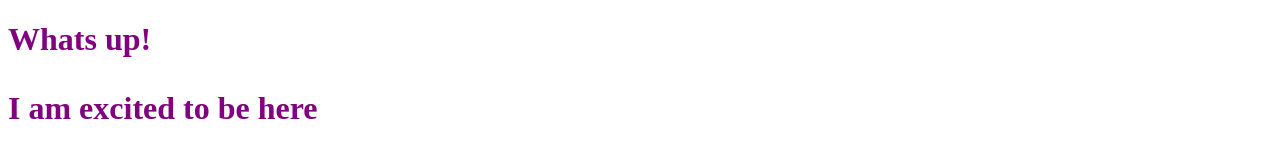
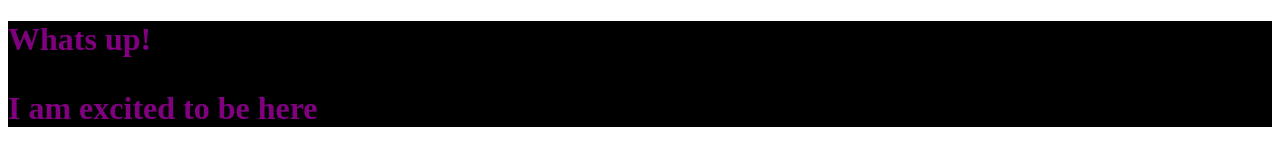
Before and after one commit to tltrotte/git-demo, a plain HTML site: page index.html in a window 1280 px wide. Drawn offline with Linux system fonts and the light colour scheme.

Commit message:
added background color

```diff
--- a/styles.css
+++ b/styles.css
@@ -1,3 +1,4 @@
 h1 {
-  color: purple
+  color: purple;
+  background: black
 }
```
